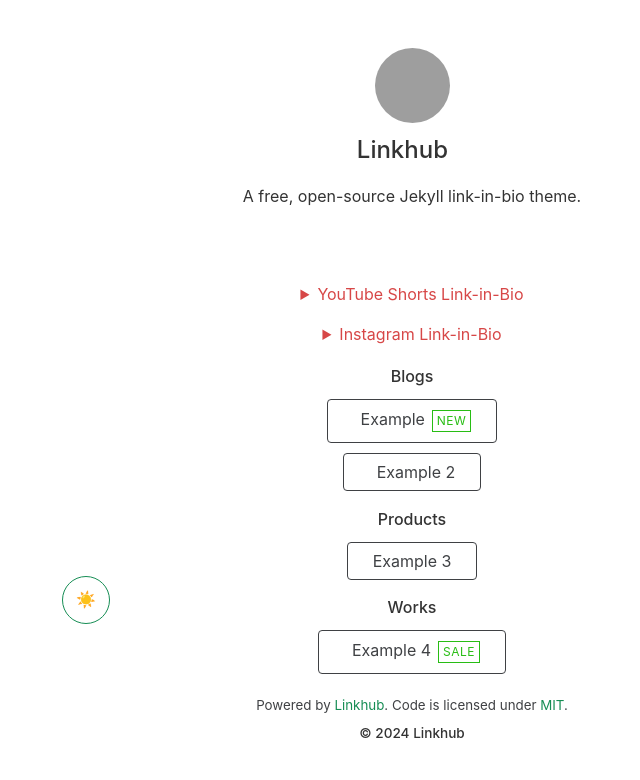
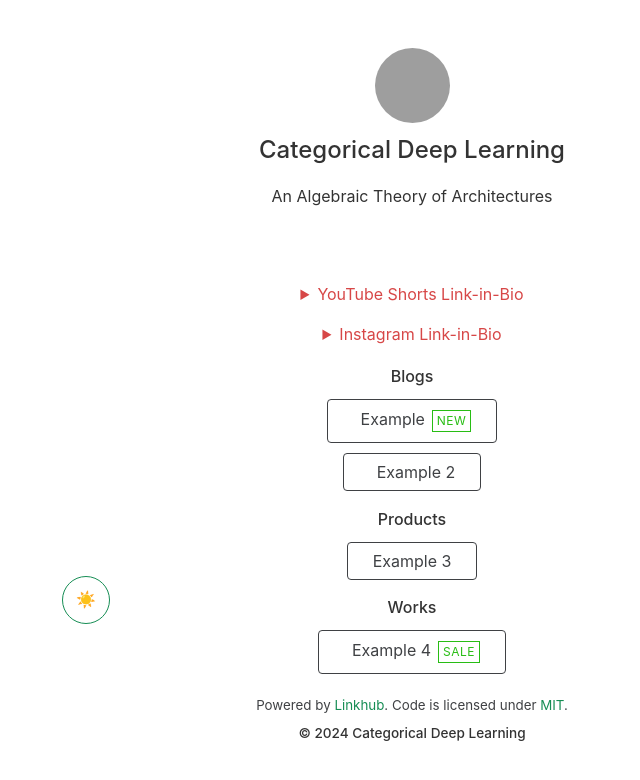
Before and after one commit to categoricaldl/categoricaldl.github.io, a Jekyll site: the page built from index.html, in a window 1280 px wide, cut to the strip 0-948 px from the top of the page. Shown: the top 780 px of the strip, without its empty margins (228-868 px from the left). Built offline with Jekyll 4.4.1, drawn with Linux system fonts in a browser that asks for light colours; nearby versions of some CDN libraries; grey boxes are pictures that could not be loaded.

Commit message:
Update _config.yml

```diff
--- a/_config.yml
+++ b/_config.yml
@@ -2,12 +2,12 @@
 theme: linkhub-jekyll-theme
 
 # Site Configuration
-name: Linkhub  # Name of your website
-tagline: Links  # Set your preferred page title
-description: A free, open-source Jekyll link-in-bio theme.  # Also used as a meta description
+name: Categorical Deep Learning  # Name of your website
+tagline: Categorical Deep Learning  # Set your preferred page title
+description: An Algebraic Theory of Architectures  # Also used as a meta description
 favicon: https://picsum.photos/32/32 # Path / URL to the favicon of your website (e.g., 'assets/images/favicon.png')
 logo: https://picsum.photos/200 # Path / URL to the logo (e.g., 'assets/images/logo.png')
-url: https://link.example.com # URL of your website
+url: https://www.categoricaldeeplearning.com # URL of your website
 locale: en_GB # The value specifies the locale in which these tags are marked up. It follows the format `language_TERRITORY`.
 ga4: G-XXXXXXX # Google Analytics 4 measurement ID (optional). Remove it if not needed.
 twitter:
@@ -20,7 +20,7 @@ image:
   alt: logo
 
 # Verified Badge Configuration
-badge: true  # Set to 'true' or 'false' to enable / disable the badge
+badge: false  # Set to 'true' or 'false' to enable / disable the badge
 icon: ri:verified-badge-fill  # Enter the icon name for the badge from Iconify Design (https://icon-sets.iconify.design/)
 color: '#dfb221'  # Define the color of the badge
 
```
